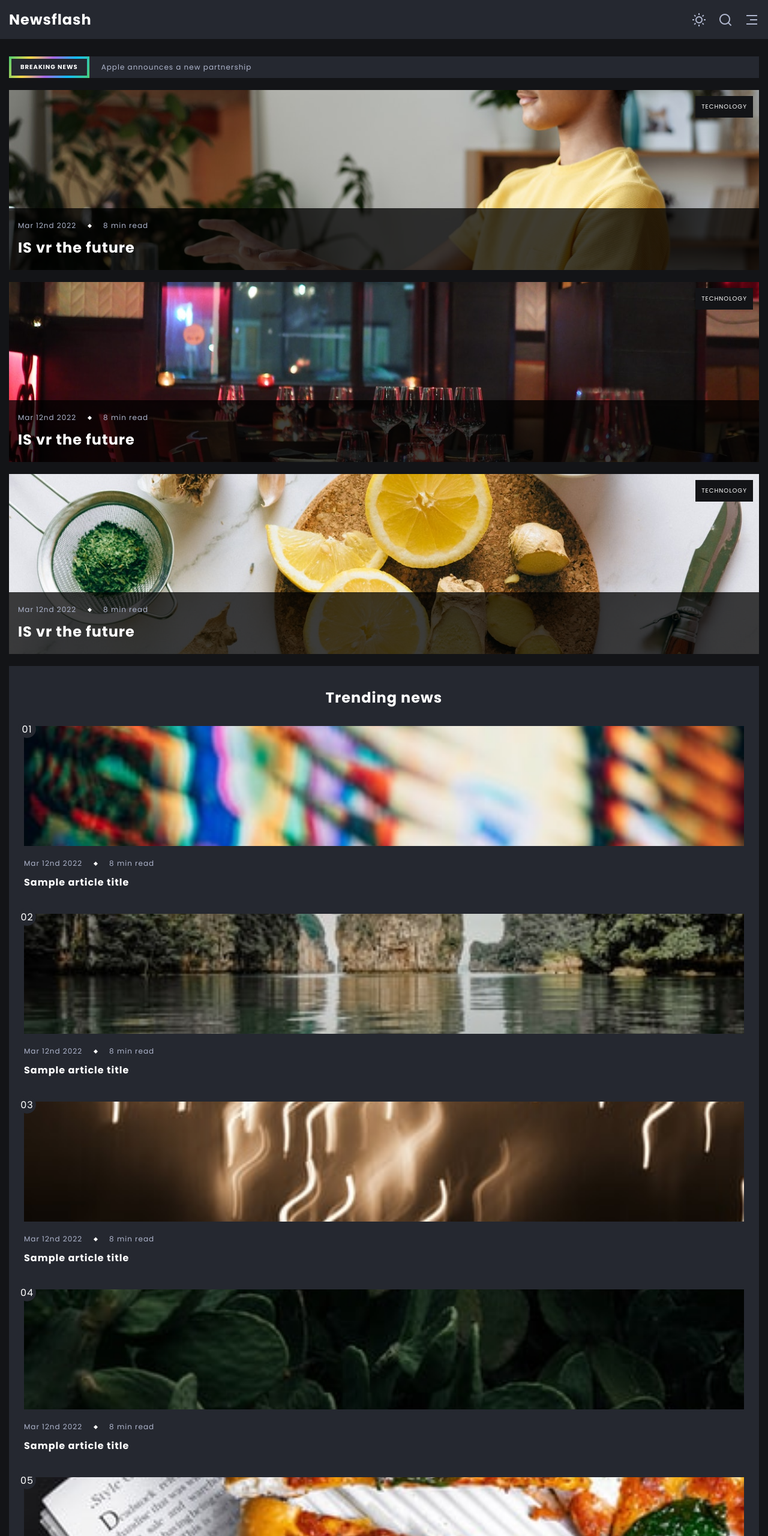
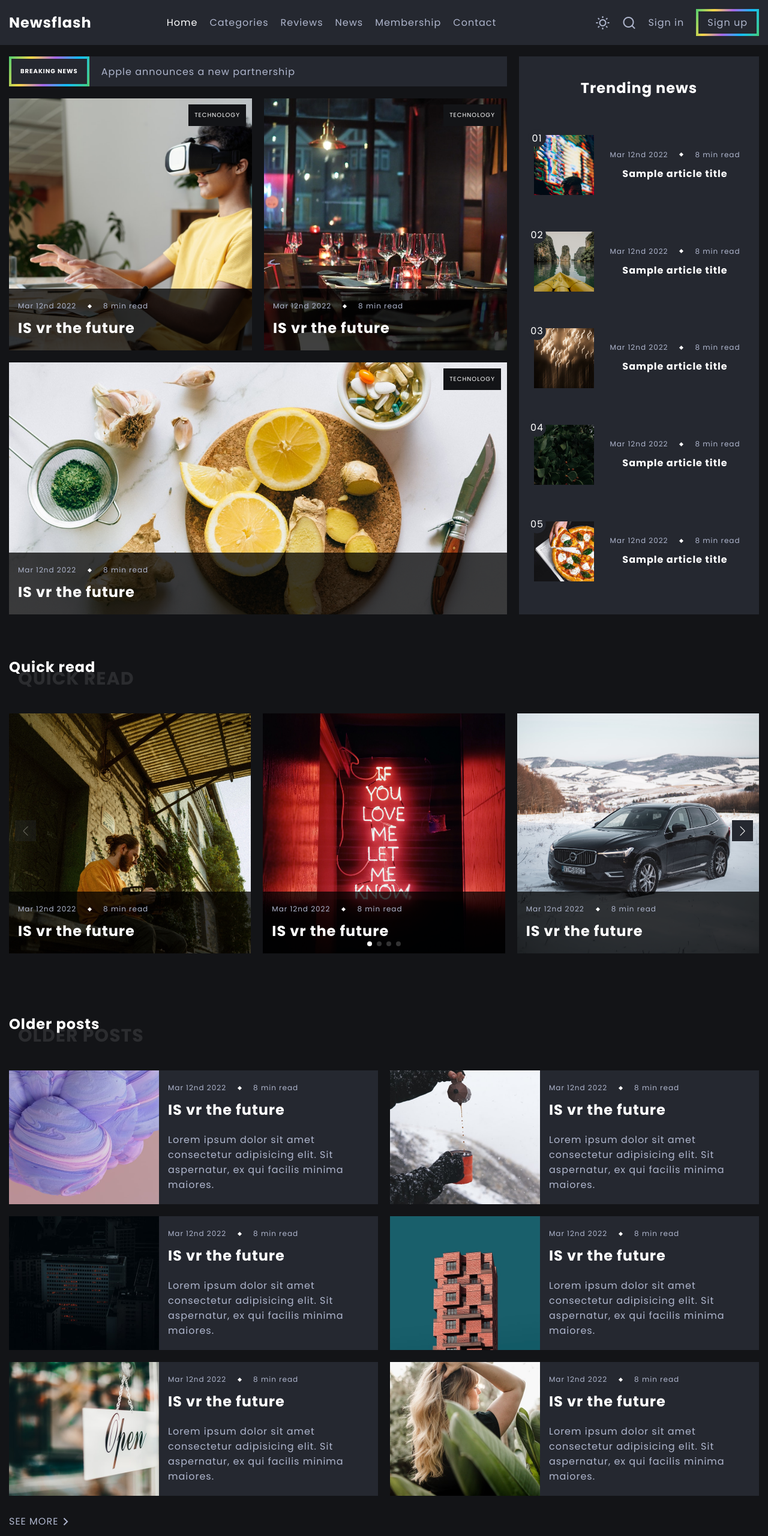
Before and after one commit to zurgenius/NewsFlash-project, a plain HTML site: page index.html in a window 1280 px wide. Shown: the top 2560 px of the page at 60% size. Drawn offline with nearby package versions, Linux system fonts and the light colour scheme.

Commit message:
finished main tutorial

```diff
--- a/css/style.css
+++ b/css/style.css
@@ -496,7 +496,7 @@ body.light-theme {
   font-size: var(--font-size-small);
 }
 
-.trending-news-box:hover .article-title {
+.trending-news-bxo:hover .article-title {
   color: var(--light-color-alt);
 }
 
@@ -768,3 +768,151 @@ body.light-theme {
   margin-top: auto;
   margin-bottom: 0;
 }
+
+/* Media  queries */
+
+@media screen and (min-width: 700px) {
+  .trending-news-bxo {
+    flex-direction: row;
+    align-items: center;
+  }
+
+  .trending-news-image-box{
+    width: 50%;
+  }
+
+  .trending-news-data {
+    margin: auto;
+    text-align: center;
+
+  }
+  .newsletter-description {
+    max-width: 40rem;
+  }
+  .popular-tags-container,
+  .footer-container {
+    grid-template-columns: repeat(2, 1fr) ;
+  }
+  .form-container-inner {
+    align-items: center;
+  }
+
+  .company-data {
+    order: 0;
+  }
+
+  .author {
+    grid-template-columns: 25rem 1fr;
+  }
+  .featured-article {
+    height: 42rem;
+  }
+  .older-posts .article {
+    grid-template-columns: repeat(2, 1fr);
+  }
+}
+
+@media screen and (min-width: 768px ) {
+  .featured-content {
+    grid-template-columns: repeat(4, 1fr);
+    grid-template-rows: 5rem repeat(4, 1fr);
+  }
+  .headline-banner {
+    grid-column: 1/-1;
+    font-size: var(--font-size-small);
+  }
+  .featured-article {
+    grid-column: 3/-1;
+    grid-row: 2/4;
+  }
+  .featured-article-1 {
+    grid-column: 1/3;
+  }
+  .featured-article-3 {
+    grid-column: 1/-1;
+    grid-row: 4/6;
+  }
+  .older-posts .article {
+    grid-template-columns: 25rem 1fr;
+  }
+  .older-posts-article-image-wrapper {
+    height: auto;
+  }
+  .blog-post-data img {
+    height: 70rem;
+  }
+}
+
+@media screen and (min-width: 1024px ) {
+  .menu {
+    position: initial;
+    width: initial;
+    padding: initial;
+    background-color: transparent;
+    opacity: initial;
+    transform: initial;
+  }
+  .menu > .list {
+    flex-direction: row;
+  }
+
+  .screen-lg-hidden {
+    display: none;
+  }
+  .screen-sm-hidden {
+    display: block;
+  }
+  .sign-up-btn {
+    padding: 0.4rem;
+  }
+
+  .btn.fancy-border:hover::before{
+    animation: animate_border .75s linear infinite;
+  }
+
+  @keyframes animate_border {
+    to{
+      transform: translateX(-50%);
+    }
+  }
+
+  .featured-articles-container {
+    grid-template-columns: 1fr 40rem;
+  }
+  .trending-news-image-box {
+    width: 10rem;
+    height: 10rem;
+
+  }
+  .popular-tags-container {
+    grid-template-columns: repeat(3, 1fr);
+  }
+  .footer-container {
+    grid-template-columns: repeat(5, 1fr);
+  }
+  .company-data {
+    grid-column: span 2;
+  }
+  .company-description {
+    max-width: 85%;
+  }
+  .copyright-notice {
+    margin-top: auto;
+  }
+}
+@media screen and (min-width: 1200px) {
+  .older-posts-grid-wrapper {
+    grid-template-columns: repeat(2, 1fr);
+  }
+}
+
+@media screen and (min-width: 1500px) {
+  .featured-article {
+    grid-column: 3/-1;
+    height: auto;
+  }
+  .featured-article-1 {
+    grid-column:  1/3;
+    grid-row: 2/6;
+  }
+}
```
